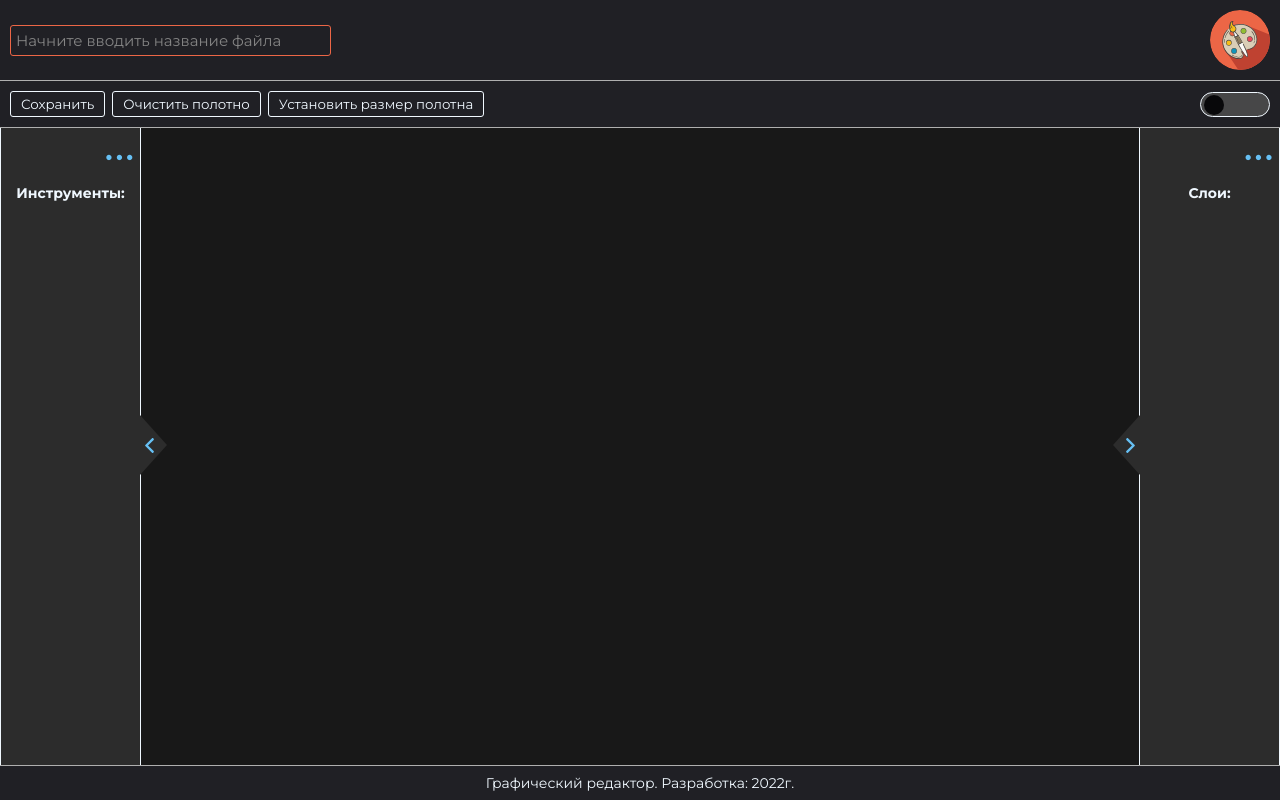
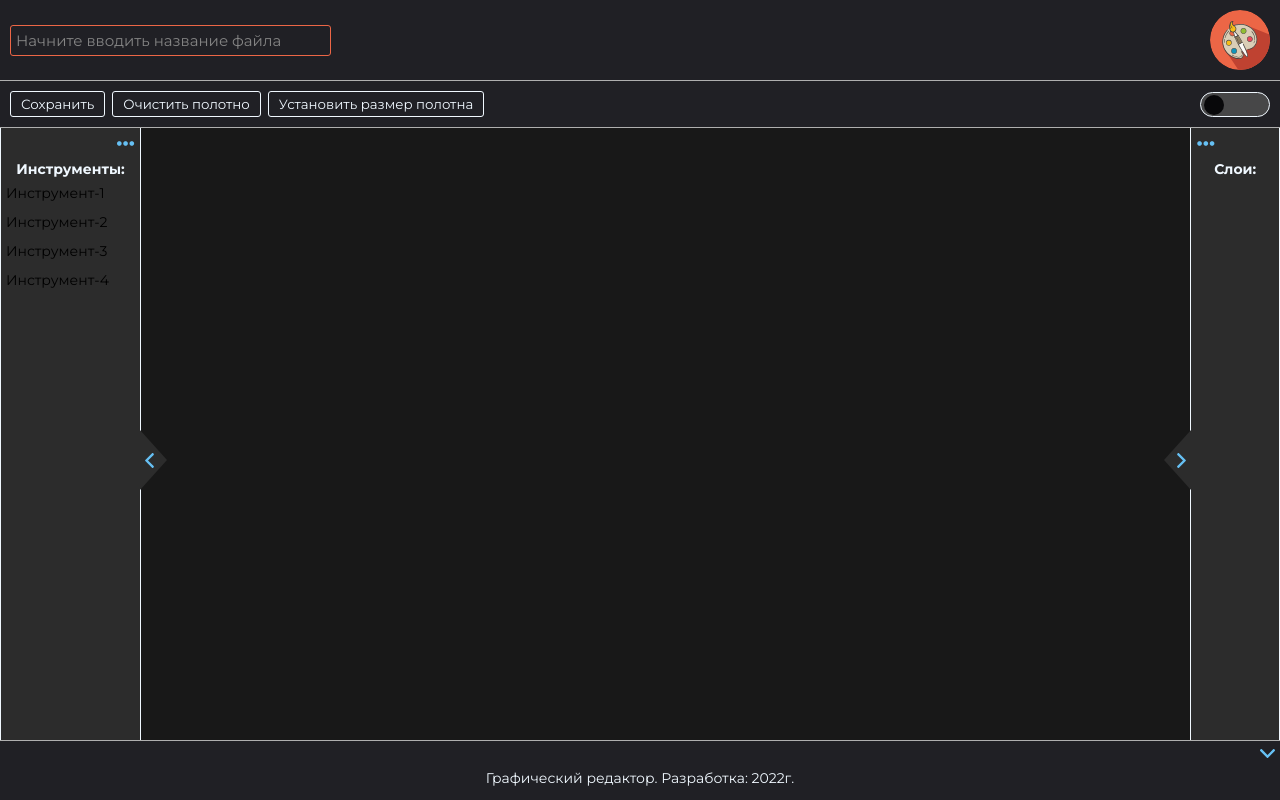
Before and after one commit to VladislavPixel/editor-graphics, a Svelte app: page / in a window 1280 px wide. Built offline with nearby package versions, Linux system fonts and the light colour scheme.

Commit message:
add setting menu for update position

```diff
--- a/src/App.svelte
+++ b/src/App.svelte
@@ -10,6 +10,8 @@
 	import Footer from "./components/common/footer.svelte";
 	import Actions from "./components/ui/actions.svelte";
 	import WorkingArea from "./components/ui/working-area.svelte";
+	import Panel from "./components/common/panel.svelte";
+	import { arrayTools } from "./components/data";
 
 	let settingsEditor: ISettingsEditor = {
 		nameCurrentFile: "",
@@ -50,7 +52,7 @@
 	}
 
 	function handlerUpdatePanelPosition(newPosition: string, typePanel: string): void {
-		const isValidPosition = newPosition === "left" || newPosition === "right" || newPosition === "bottom";
+		const isValidPosition = newPosition === "left" || newPosition === "right" || newPosition === "top";
 
 		const isValidTypePanel = typePanel === "layersPanel" || typePanel === "toolsPanel";
 
@@ -58,19 +60,33 @@
 			throw new Error("The transmitted values are not valid. Something went wrong... Panel rearrangement is not possible.");
 		}
 
-		function permutationOfValues(currentTypePanel: TypesPanels, newPos: TypesPositionsPanels): void {
-			// ОБНОВИТЬ В ЭТОМ МЕСТЕ И ЕСЛИ боттом, то просто менять и все
-			settingsEditor = { ...settingsEditor, layersPanel: { ...settingsEditor["layersPanel"], position: "left" }, [typePanel]: { ...settingsEditor[typePanel], position: newPosition } };
+		if (newPosition === settingsEditor[typePanel].position) {
+			return;
+		}
+
+		function permutationOfValues(currentTypePanel: TypesPanels, newPos: TypesPositionsPanels, oppositePanel: TypesPanels): void {
+			if (newPos === "top") {
+				settingsEditor = { ...settingsEditor, [currentTypePanel]: { ...settingsEditor[currentTypePanel], position: newPos } };
+			}
+
+			if (newPos === "left" && settingsEditor[oppositePanel].position !== "top") {
+				settingsEditor = { ...settingsEditor, [currentTypePanel]: { ...settingsEditor[currentTypePanel], position: newPos }, [oppositePanel]: { ...settingsEditor[oppositePanel], position: "right" } };
+			}
+
+			if (newPos === "right" && settingsEditor[oppositePanel].position !== "top") {
+				settingsEditor = { ...settingsEditor, [currentTypePanel]: { ...settingsEditor[currentTypePanel], position: newPos }, [oppositePanel]: { ...settingsEditor[oppositePanel], position: "left" } };
+			}
 		}
 
 		if (typePanel === "toolsPanel") {
-			permutationOfValues("toolsPanel", newPosition);
-		}
+			permutationOfValues("toolsPanel", newPosition, "layersPanel");
 
-		if (typePanel === "layersPanel") {
-			permutationOfValues("layersPanel", newPosition);
+		} else {
+			permutationOfValues("layersPanel", newPosition, "toolsPanel");
 		}
 	}
+
+	let classesParent = "block-content";
 
 </script>
 
@@ -78,6 +94,12 @@
 	<main class="wrapper__content block-content {settingsEditor.theme}">
 		<Header nameFile={settingsEditor.nameCurrentFile} onUpdateInputFileName={handlerInputFileName} />
 		<Actions theme={settingsEditor.theme} onUpdateTheme={handlerUpdateTheme} />
+		{#if settingsEditor.toolsPanel.position === "top"}
+			<Panel dataForRender={arrayTools} classes={classesParent} onUpdatePanelPosition={handlerUpdatePanelPosition} onUpdatePanelStatus={handlerUpdatePanelStatus} title="Инструменты:" targetState={settingsEditor.toolsPanel} typePanel="toolsPanel" />
+		{/if}
+		{#if settingsEditor.layersPanel.position === "top"}
+			<Panel classes={classesParent} onUpdatePanelPosition={handlerUpdatePanelPosition} onUpdatePanelStatus={handlerUpdatePanelStatus} title="Слои:" targetState={settingsEditor.layersPanel} typePanel="layersPanel" />
+		{/if}
 		<WorkingArea onUpdatePanelPosition={handlerUpdatePanelPosition} onUpdatePanelStatus={handlerUpdatePanelStatus} layersPanel={settingsEditor.layersPanel} toolsPanel={settingsEditor.toolsPanel} />
 		<Footer />
 	</main>
--- a/src/components/common/footer.svelte
+++ b/src/components/common/footer.svelte
@@ -1,5 +1,25 @@
-<footer class="block-content__footer footer">
+<script lang="ts">
+	import FooterMenu from "../ui/footer-menu.svelte";
+
+	let isShow: boolean = true;
+
+	function handlerUpdateShow(): void {
+		isShow = !isShow;
+	}
+</script>
+
+<footer class:show={isShow} class:no-show={!isShow} class="block-content__footer footer">
+	<FooterMenu {isShow} onUpdateShow={handlerUpdateShow} />
 	<div class="footer__container _container">
 		<p class="footer__text">Графический редактор. Разработка: 2022г.</p>
 	</div>
 </footer>
+
+<style lang="scss">
+	.show {
+		transform: translateY(0px);
+	}
+	.no-show {
+		transform: translateY(36px);
+	}
+</style>
--- a/src/components/common/panel.svelte
+++ b/src/components/common/panel.svelte
@@ -3,6 +3,7 @@
 	import type { IPanel } from "../interface";
 	import { arraySettingForPanel } from "../data";
 	import SettingPanel from "../ui/setting-panel.svelte";
+    import { element } from "svelte/internal";
 
 	export let classes: string = "undefined";
 
@@ -10,10 +11,10 @@
 
 	export let typePanel: string = "undefined";
 
-	let isModalSetting = false;
+	let isModalSetting: boolean = false;
 
 	export let targetState: IPanel = {
-		position: "bottom",
+		position: "top",
 		status: true
 	}
 
@@ -33,13 +34,21 @@
 
 	$: isRightNoShow = isRight && !targetState.status;
 
-	function handlerClickUpdateModalSetting() {
+	$: classesForTypePanel = typePanel === "toolsPanel" && (isLeft || isRight)
+		? " tool-in-working-area"
+		: typePanel === "layersPanel" && (isLeft || isRight) ? " layers-in-working-area"
+		: "";
+
+	function handlerClickUpdateModalSetting(): void {
 		isModalSetting = !isModalSetting;
 	}
+
+	export let dataForRender: string[] = [];
 </script>
 
-<div class="{classes}__container-panel panel" class:right-panel-no-show={isRightNoShow} class:right-panel-show={isRightShow} class:left-panel-no-show={isLeftNoShow} class:left-panel-show={isLeftShow}>
-	<div class="panel__setting-block block-setting">
+<div class="{classes}__container-panel panel{classesForTypePanel}" class:right-panel-no-show={isRightNoShow} class:right-panel-show={isRightShow} class:left-panel-no-show={isLeftNoShow} class:left-panel-show={isLeftShow}>
+	<div class="panel__head">
+		<div class:left-panel={isLeft} class:right-panel={isRight} class="panel__setting-block block-setting">
 			<button on:click={handlerClickUpdateModalSetting} title="Нажмите, чтобы развернуть окно настроек панели." class="block-setting__setting-el" type="button">•••</button>
 			{#if isModalSetting}
 			<div class="block-setting__modal modal-setting-panel" class:right-setting={isRight} class:left-setting={isLeft}>
@@ -50,12 +59,38 @@
 			{/if}
 		</div>
 		<h2 class="panel__title">{title}</h2>
+	</div>
+	<div class="panel__block">
+		<div class="panel__content">
+			{#each dataForRender as element }
+				<div style="margin-bottom: 15px;">{element}</div>
+			{/each}
+		</div>
+	</div>
 	<button on:click={() => onUpdatePanelStatus(typePanel)} type="button" class:right-btn-no-show={isRightNoShow} class:right-btn-show={isRightShow} class:left-btn-no-show={isLeftNoShow} class:left-btn-show={isLeftShow} title="Нажмите, чтобы скрыть/открыть панель." class="panel__btn-show">
 		<img class="panel__arrow" src={arrow} alt="Иконка стрелочки - голубого цвета.">
 	</button>
 </div>
 
 <style lang="scss">
+	.left-panel {
+		justify-content: flex-end;
+	}
+
+	.right-panel {
+		justify-content: flex-start;
+	}
+
+	.tool-in-working-area {
+		width: 11%;
+		height: 100%;
+	}
+
+	.layers-in-working-area {
+		width: 7%;
+		height: 100%;
+	}
+
 	.left-btn-show {
 		border-left: 27px solid rgb(44, 44, 44);
 		left: 100%;
@@ -93,42 +128,34 @@
 	}
 
 	.left-panel-show {
-		width: 11%;
-		height: 100%;
 		left: 0;
 		top: 0;
 	}
 
 	.left-panel-no-show {
-		width: 11%;
-		height: 100%;
 		left: 0;
 		top: 0;
 		transform: translateX(-100%);
 	}
 
 	.right-panel-show {
-		width: 11%;
-		height: 100%;
 		top: 0;
 		right: 0;
 	}
 
 	.right-panel-no-show {
-		width: 11%;
-		height: 100%;
 		top: 0;
 		right: 0;
 		transform: translateX(100%);
 	}
 
 	.left-setting {
-		top: 33px;
-		left: 100%;
+		top: -5px;
+		left: 102%;
 	}
 
 	.right-setting {
-		top: 33px;
-		left: -75px;
+		top: -5px;
+		left: -215px;
 	}
 </style>
--- a/src/components/data.ts
+++ b/src/components/data.ts
@@ -3,7 +3,7 @@ import type {
 	ISetteingPanel
 } from "./interface";
 
-import SidebarFooter from "../assets/sidebar-footer.svg";
+import SidebarTop from "../assets/sidebar-top.svg";
 import SidebarLeft from "../assets/sidebar-left.svg";
 import SidebarRight from "../assets/sidebar-right.svg";
 
@@ -14,7 +14,14 @@ export const arrayActions: IAction[] = [
 ];
 
 export const arraySettingForPanel: ISetteingPanel[] = [
-	{ _id: 0, title: "Закрепить снизу", imagePath: SidebarFooter, type: "bottom" },
+	{ _id: 0, title: "Закрепить сверху", imagePath: SidebarTop, type: "top" },
 	{ _id: 1, title: "Закрепить слева", imagePath: SidebarLeft, type: "left" },
 	{ _id: 2, title: "Закрепить справа", imagePath: SidebarRight, type: "right" }
 ];
+
+export const arrayTools: string[] = [
+	"Инструмент-1",
+	"Инструмент-2",
+	"Инструмент-3",
+	"Инструмент-4"
+];
--- a/src/components/interface.ts
+++ b/src/components/interface.ts
@@ -13,7 +13,7 @@ export interface IPanel {
 
 export type TypesPanels = "toolsPanel" | "layersPanel";
 
-export type TypesPositionsPanels = "left" | "right" | "bottom";
+export type TypesPositionsPanels = "left" | "right" | "top";
 
 export interface ISettingsEditor {
 	nameCurrentFile: string;
--- a/src/components/ui/color-picker.svelte
+++ b/src/components/ui/color-picker.svelte
@@ -10,7 +10,7 @@
 </script>
 
 <div class="{classes}__picker-color-container container-color-picker">
-	<button on:click={onUpdateTheme} class:dark={isDark} class:light={!isDark} title="Нажмите для изменения цветовой темы редактора." class="container-color-picker__element"></button>
+	<button type="button" on:click={onUpdateTheme} class:dark={isDark} class:light={!isDark} title="Нажмите для изменения цветовой темы редактора." class="container-color-picker__element"></button>
 </div>
 
 <style lang="scss">
--- /dev/null
+++ b/src/components/ui/footer-menu.svelte
@@ -0,0 +1,26 @@
+<script lang="ts">
+  import Arrow from "../../assets/arrow.svg";
+
+  export let isShow: boolean = true;
+
+  export let onUpdateShow = (): void => console.log("Update show");
+</script>
+
+<div class="footer__menu">
+  <button on:click={onUpdateShow} class:show={isShow} class:no-show={!isShow} class="footer__btn-show" type="button" title="Нажмите, чтобы скрыть/открыть панель.">
+    <img class="footer__img-arrow" src={Arrow} alt="Стрелочка голубая.">
+  </button>
+</div>
+
+<style lang="scss">
+  .show {
+    img {
+      transform: rotate(90deg);
+    }
+  }
+  .no-show {
+    img {
+      transform: rotate(-90deg);
+    }
+  }
+</style>
--- a/src/components/ui/working-area.svelte
+++ b/src/components/ui/working-area.svelte
@@ -1,16 +1,17 @@
 <script lang="ts">
 	import CanvasBlock from "./canvas-block.svelte";
 	import Panel from "../common/panel.svelte";
+	import { arrayTools } from "../data";
 
 	let classesParent = "area-working";
 
 	export let layersPanel = {
-		position: "bottom",
+		position: "top",
 		status: true
 	};
 
 	export let toolsPanel = {
-		position: "bottom",
+		position: "top",
 		status: true
 	};
 
@@ -20,7 +21,11 @@
 </script>
 
 <div class="block-content__working-area area-working">
-	<Panel classes={classesParent} {onUpdatePanelPosition} {onUpdatePanelStatus} title="Инструменты:" targetState={toolsPanel} typePanel="toolsPanel" />
+	{#if toolsPanel.position !== "top"}
+		<Panel dataForRender={arrayTools} classes={classesParent} {onUpdatePanelPosition} {onUpdatePanelStatus} title="Инструменты:" targetState={toolsPanel} typePanel="toolsPanel" />
+	{/if}
 	<CanvasBlock />
-	<Panel classes={classesParent} {onUpdatePanelPosition} {onUpdatePanelStatus} title="Слои:" targetState={layersPanel} typePanel="layersPanel" />
+	{#if layersPanel.position !== "top"}
+		<Panel classes={classesParent} {onUpdatePanelPosition} {onUpdatePanelStatus} title="Слои:" targetState={layersPanel} typePanel="layersPanel" />
+	{/if}
 </div>
--- a/src/scss/footer.scss
+++ b/src/scss/footer.scss
@@ -1,10 +1,36 @@
 .footer {
 	border-top: 1px solid rgb(175, 175, 175);
 	background-color: #202025;
+	padding: 5px 0px;
+	position: absolute;
+	width: 100%;
+	z-index: 80;
+	left: 0;
+	bottom: 0;
+	transition: transform 0.3s ease 0s;
 	&__container {
 		justify-content: center;
 	}
 	&__text {
 		color: aliceblue;
 	}
+	&__menu {
+		padding: 0px 5px;
+		display: flex;
+		justify-content: flex-end;
+		align-items: center;
+	}
+	&__btn-show {
+		flex: 0 0 15px;
+		height: 15px;
+		position: relative;
+	}
+	&__img-arrow {
+		position: absolute;
+		top: 0;
+		left: 0;
+		width: 100%;
+		height: 100%;
+		object-fit: cover;
+	}
 }
--- a/src/scss/modal-setting-panel.scss
+++ b/src/scss/modal-setting-panel.scss
@@ -3,8 +3,8 @@
 	width: 210px;
 	background-color: #202025;
 	padding: 7px;
-	border-radius: 3px !important;
 	border: 1px solid aliceblue;
+	z-index: 150;
 	&__column {
 		display: flex;
 		align-items: center;
--- a/src/scss/panel.scss
+++ b/src/scss/panel.scss
@@ -14,7 +14,6 @@
 	}
 	&__setting-block {
 		display: flex;
-		justify-content: flex-end;
 		margin-bottom: 10px;
 		position: relative;
 	}
@@ -33,11 +32,42 @@
 		width: 15px;
 		height: 15px;
 	}
+	&__block {
+
+	}
+	&__content {
+	}
 }
 
 .block-setting {
 	&__setting-el {
 		color: #66C0F4;
-		font-size: 35px;
+		font-size: 16px;
+		font-weight: 900;
+	}
+	&__modal {
+		top: 33px;
 	}
 }
+
+.block-content__container-panel {
+	position: relative;
+	border-bottom: 1px solid aliceblue;
+	border-left: none;
+	border-right: none;
+	z-index: 70;
+	.panel {
+		&__setting-block {
+			justify-content: flex-end;
+		}
+		&__head {
+			display: flex;
+			justify-content: space-between;
+			align-items: center;
+			flex-direction: row-reverse;
+		}
+		&__btn-show {
+			display: none;
+		}
+	}
+}
```
Also changed, not shown: src/scss/style.scss (+26 -18 lines), src/assets/sidebar-top.svg (added). Lines whose indentation alone changed are shown as unchanged.
